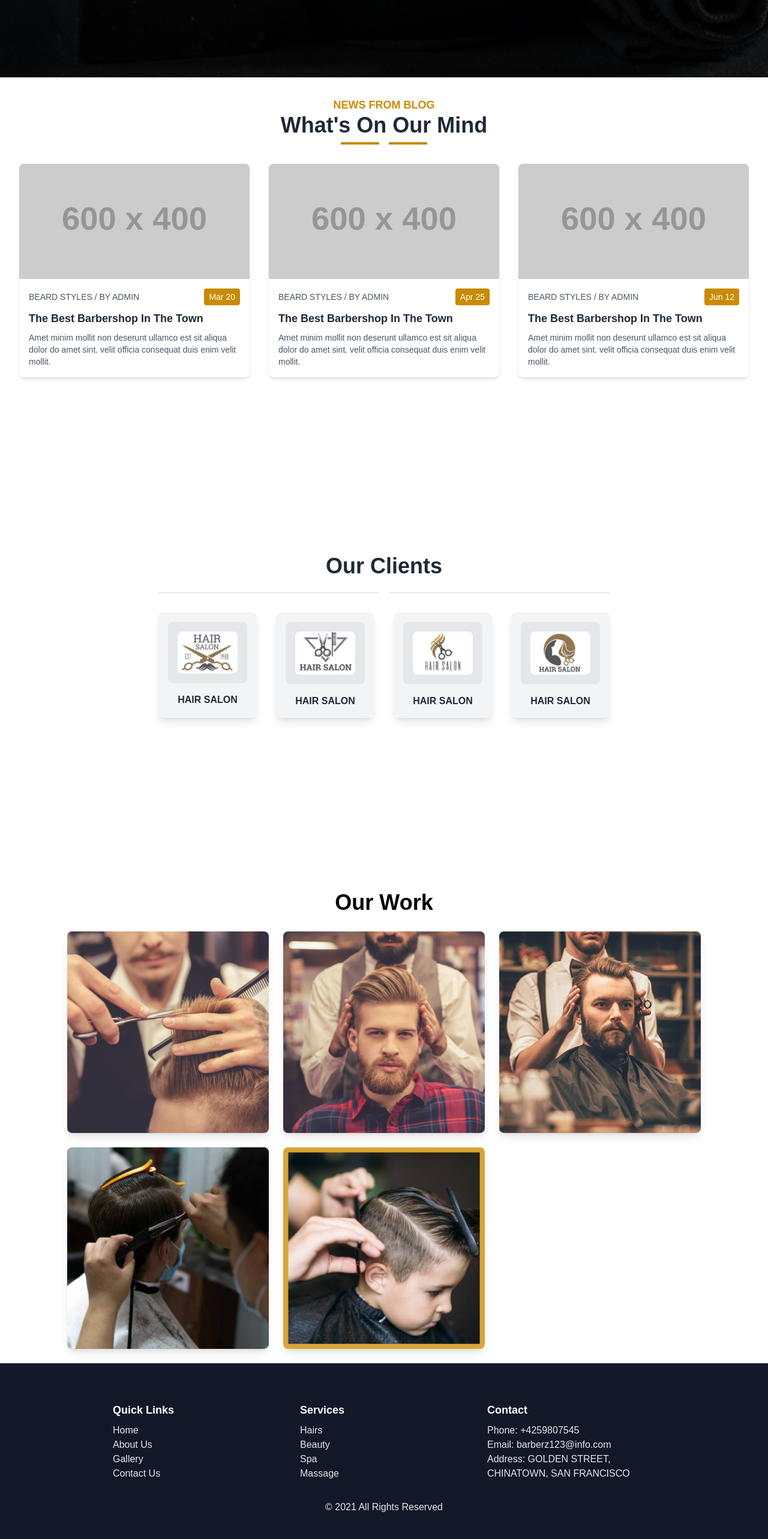
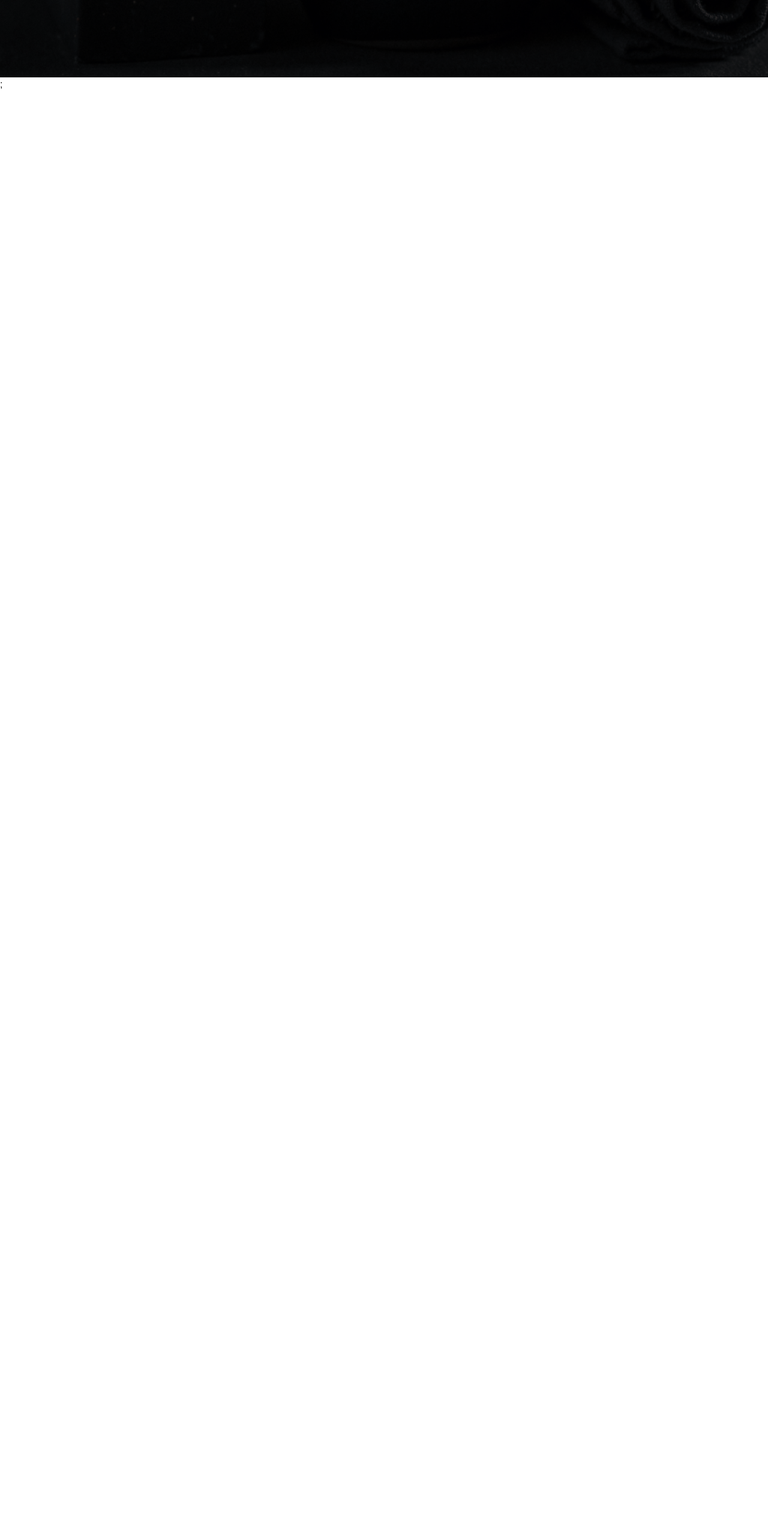
Before and after one commit to himangshumishra/Nextjs-Basic-Salon-Website, a Next.js app: page / in a window 1280 px wide. Shown: the part 6079-8645 px from the top of the page at 60% size. After the commit the page ends 6232 px from the top, so only its background shows below. Built offline with nearby package versions, Linux system fonts and the light colour scheme.

Commit message:
error fixes

```diff
--- a/src/components/Intro.tsx
+++ b/src/components/Intro.tsx
@@ -22,8 +22,8 @@
 
         <p className="text-gray-700 max-w-xl mx-auto">
           Barber is a person whose occupation is mainly to cut, dress, groom, style,
-          and shave men's and boys' hair. A barber's place of work is known as a
-          "barbershop" or a "barber's". Barbershops are also places of social
+          and shave men&apos;s and boys&apos; hair. A barber&apos;s place of work is known as a
+          &quot;barbershop&quot; or a &quot;barber&apos;s&quot;. Barbershops are also places of social
           interaction and public discourse. In some instances, barbershops are
           also public forums.
         </p>
--- a/src/pages/index.tsx
+++ b/src/pages/index.tsx
@@ -1,29 +1,14 @@
-import Image from "next/image";
-import localFont from "next/font/local";
-import Hero from "@/components/Hero";
-import Intro from "@/components/Intro";
-import Services from "@/components/Services";
-import Contact from "@/components/Contact";
-import Features from "@/components/Features";
-import Team from "@/components/Team";
-import Testimonials from "@/components/Testimonials";
-import Pricing from "@/components/Pricing";
-import Appointment from "@/components/Appointment";
-import Blogs from "@/components/Blogs";
-import Clients from "@/components/Clients";
-import Work from "@/components/Work";
-import Footer from "@/components/Footer";
+import React from 'react';
+import Hero from '../components/Hero';
+import Intro from '../components/Intro';
+import Services from '../components/Services';
+import Contact from '../components/Contact';
+import Features from '../components/Features';
+import Team from '../components/Team';
+import Testimonials from '../components/Testimonials';
+import Pricing from '../components/Pricing';
+import Appointment from '../components/Appointment';
 
-const geistSans = localFont({
-  src: "./fonts/GeistVF.woff",
-  variable: "--font-geist-sans",
-  weight: "100 900",
-});
-const geistMono = localFont({
-  src: "./fonts/GeistMonoVF.woff",
-  variable: "--font-geist-mono",
-  weight: "100 900",
-});
 
 export default function Home() {
   return (
@@ -37,10 +22,6 @@
       <Testimonials />
       <Pricing />
       <Appointment />
-      <Blogs />
-      <Clients />
-      <Work />
-      <Footer />
     </div>
   );
 }
```
